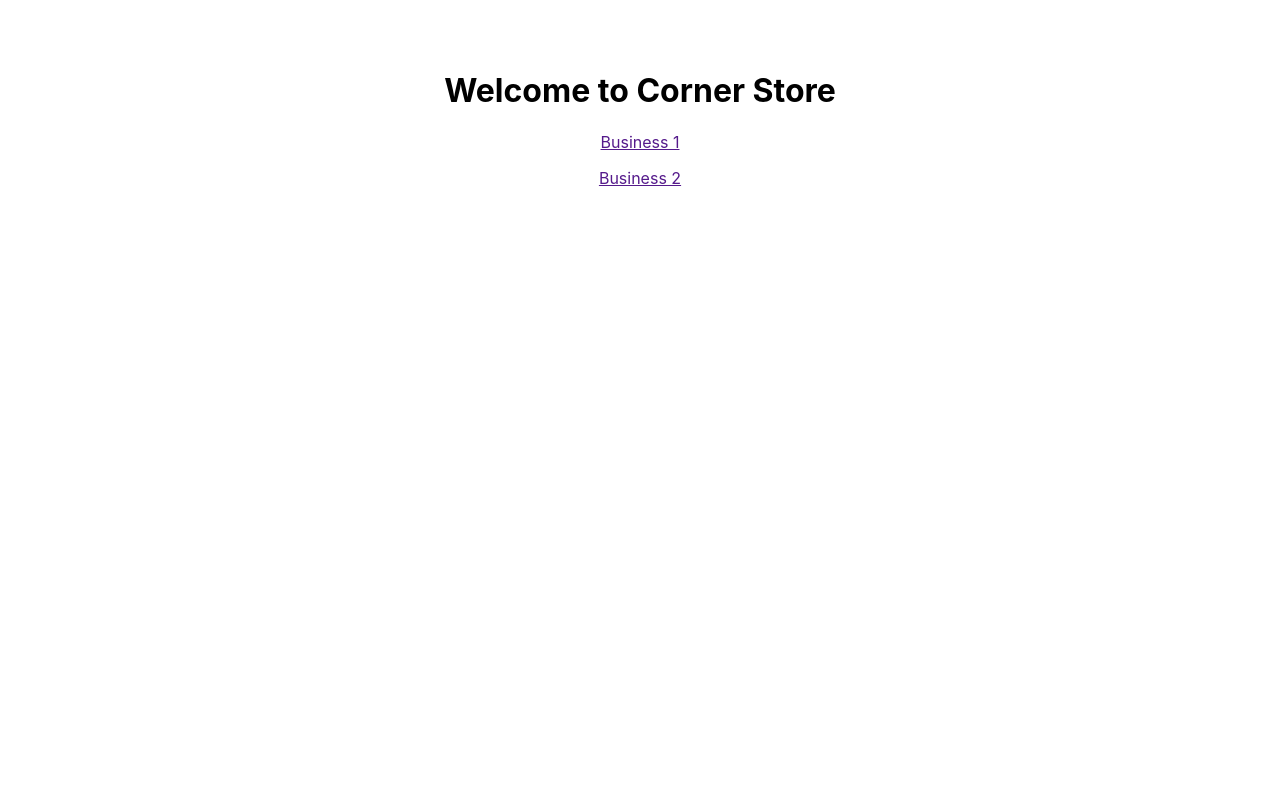
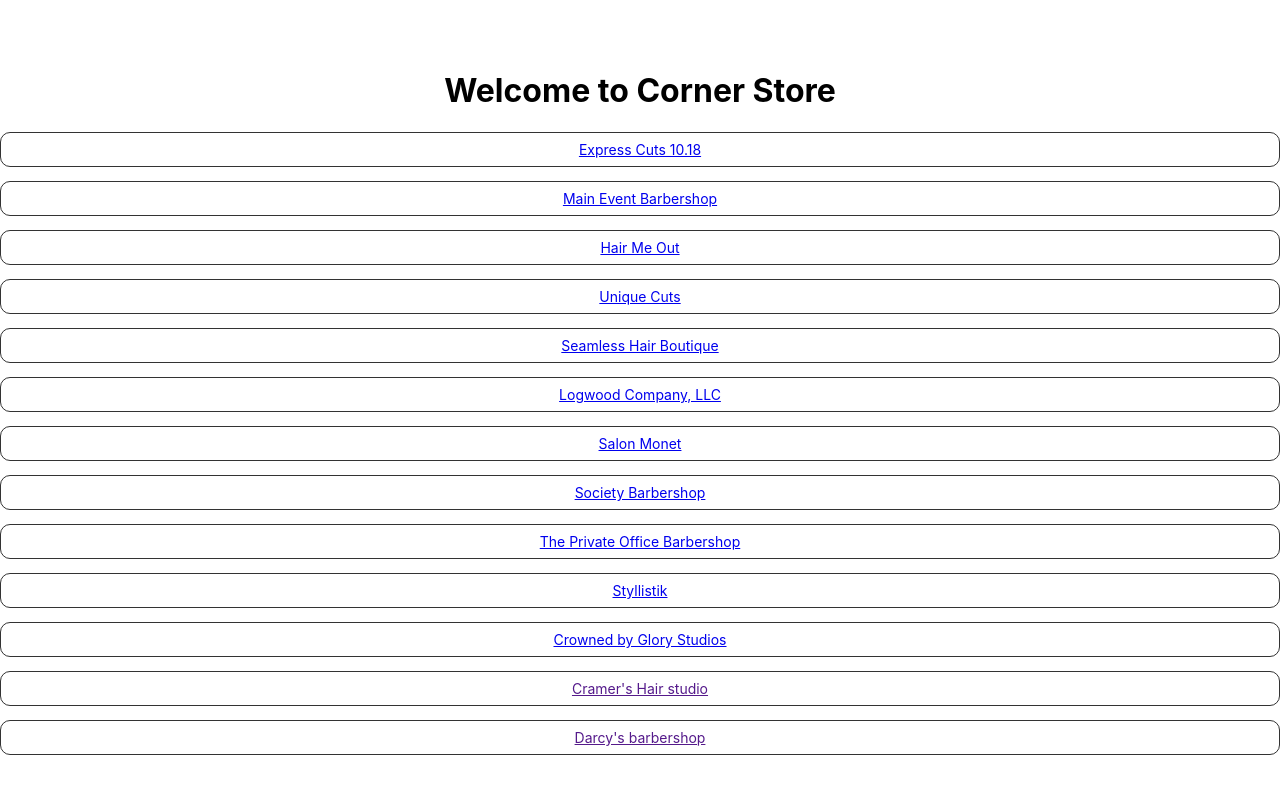
Before and after one commit to Corner-Store/CornerStoreWebsite, a React (Create React App) app: page / in a window 1280 px wide. Shown: the top 794 px of the page. Built offline with nearby package versions, Linux system fonts and the light colour scheme.

Commit message:
Added 13 businesses

```diff
--- a/src/App.css
+++ b/src/App.css
@@ -29,10 +29,6 @@
   color: #61dafb;
 }
 
-input {
-  text-align: center;
-}
-
 @keyframes App-logo-spin {
   from {
     transform: rotate(0deg);
@@ -41,3 +37,10 @@ input {
     transform: rotate(360deg);
   }
 }
+p {
+  border-radius: 10px;
+  border: 1px solid rgba(0, 0, 0, 0.8);
+  padding: 8px;
+  font-size: 14px;
+  text-align: center;
+}
--- a/src/App.js
+++ b/src/App.js
@@ -1,21 +1,13 @@
 import "./App.css";
+import { businessesJSON } from "./businesses";
 
-const businessesJSON = [
-  {
-    name: "Business 1",
-    link: "",
-  },
-  {
-    name: "Business 2",
-    link: "",
-  },
-];
 function App() {
   return (
     <div className="App">
       <h1>Welcome to Corner Store</h1>
+
       {businessesJSON.map((item, index) => (
-        <p>
+        <p key={index}>
           <a href={item.link}>{item.name}</a>
         </p>
       ))}
--- /dev/null
+++ b/src/businesses.js
@@ -0,0 +1,54 @@
+export const businessesJSON = [
+  {
+    name: "Express Cuts 10.18",
+    link: "https://www.expresscuts1018.com/",
+  },
+  {
+    name: "Main Event Barbershop",
+    link: "https://maineventbarbershop.com/",
+  },
+  {
+    name: "Hair Me Out",
+    link: "http://www.hairmeout.com/",
+  },
+  {
+    name: "Unique Cuts",
+    link: "https://www.uniquecuts.net/",
+  },
+  {
+    name: "Seamless Hair Boutique",
+    link: "https://www.seamlesshairllc.com/",
+  },
+  {
+    name: "Logwood Company, LLC",
+    link: "https://www.ivyees.com/",
+  },
+  {
+    name: "Salon Monet",
+    link: "http://hairsalonmonet.com/",
+  },
+  {
+    name: "Society Barbershop",
+    link: "https://societybarbershop.business.site/",
+  },
+  {
+    name: "The Private Office Barbershop",
+    link: "https://tpobshop.com/",
+  },
+  {
+    name: "Styllistik",
+    link: "http://www.styllistik.com/",
+  },
+  {
+    name: "Crowned by Glory Studios",
+    link: "http://www.crownedbyglory.com/",
+  },
+  {
+    name: "Cramer's Hair studio",
+    link: "",
+  },
+  {
+    name: "Darcy's barbershop",
+    link: "",
+  },
+];
--- a/src/businesses.json
+++ /dev/null
@@ -1,3 +0,0 @@
-[
-
-]
```
